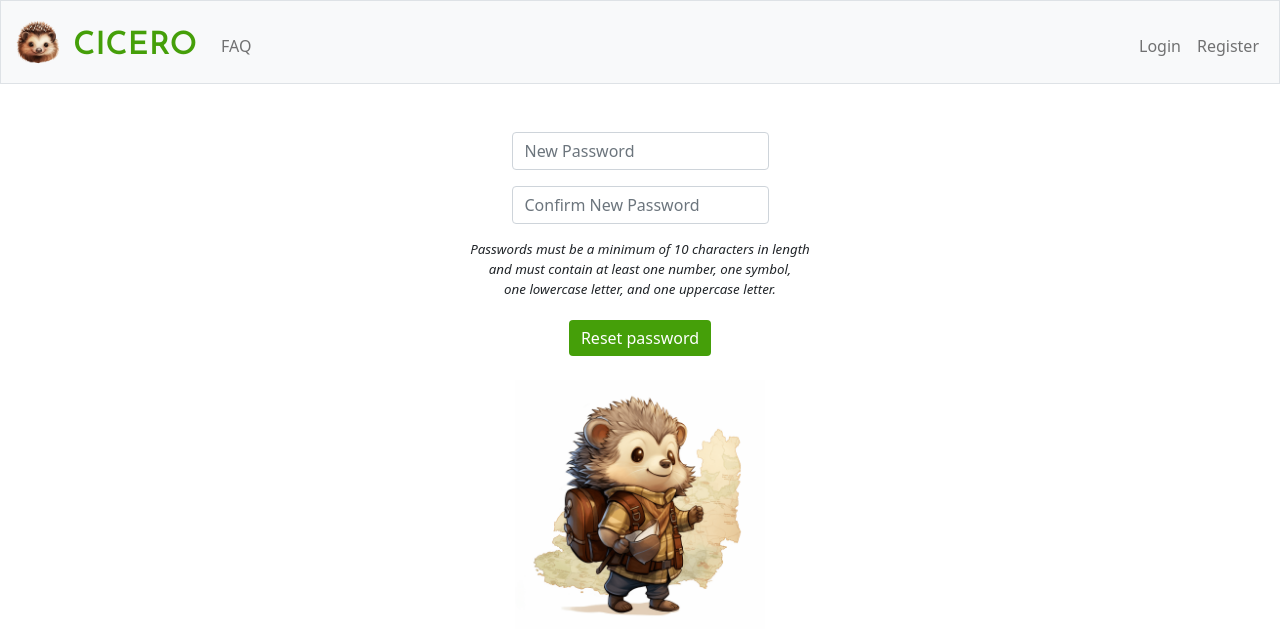
After one commit to riccardoscloud/cicero, a Flask app: page /password_reset_callback/1 in a window 1280 px wide. The commit adds this page. Shown: the top 629 px of the page. Run offline with Flask 3, Linux system fonts and the light colour scheme.

```diff
--- a/app.py
+++ b/app.py
@@ -3,7 +3,6 @@ import os
 import sqlalchemy
 import requests
 import json
-import smtplib
 
 from flask import Flask, redirect, render_template, request, url_for, Response
 from flask_login import LoginManager, current_user, login_required, login_user, logout_user, UserMixin
@@ -11,7 +10,7 @@ from werkzeug.security import check_password_hash, generate_password_hash
 from oauthlib.oauth2 import WebApplicationClient
 from sqlalchemy import create_engine
 from dotenv import load_dotenv
-from datetime import datetime
+from datetime import datetime, timedelta
 from itsdangerous import URLSafeSerializer
 
 from helpers import apology, email_check, password_check, generate_email_password_reset, send_email_password_reset
@@ -656,10 +655,67 @@ def send_password_reset():
 
         # Extract user_id from DB
         USER_ID = rows[0][0]
+
         # Generate reset string
         RESET_STRING = signing_key.dumps([USER_ID])
+
+        # Set an expiration time for the reset code
+        expiration_time = datetime.utcnow() + timedelta(hours=2)
+        EXPIRATION_TS = expiration_time
+        #.strftime("%m-%d-%Y, %H:%M:%S")
+
+        # DB insert new user
+#        try:
+        with db.connect() as conn:
+            stmt1 = sqlalchemy.text("INSERT INTO password_resets (user_id, expiration_ts, secret_key) VALUES (:user_id, :expiration_ts, :secret_key)")
+            conn.execute(stmt1, parameters={"user_id": USER_ID, "expiration_ts": EXPIRATION_TS, "secret_key": RESET_STRING})
+            conn.commit()
+#        except:
+#            return apology("db insert error", 400)
 
         # Send the password reset email
         send_email_password_reset(MAIL_RECIPIENT, RESET_STRING)
 
     return redirect(url_for("index"))
+
+@app.route("/password_reset_callback/<reset_string>", methods = ["GET", "POST"])
+def password_reset_callback(reset_string):
+
+    if request.method == "POST":
+
+        new_pass_1 = request.form.get("password")
+        new_pass_2 = request.form.get("confirmation")
+
+        # Ensure new password was submitted and is confirmed
+        if not new_pass_1 or new_pass_1 != new_pass_2:
+            return apology("must provide two matching passwords", 403)
+
+        # Check new password is secure
+        check = password_check(new_pass_1)
+        if not check["password_ok"]:
+            return apology("password needs min 10 characters, 1 digit, 1 symbol, 1 lower and 1 uppercase letter", 403)
+
+        # Hash new password
+        hash = generate_password_hash(new_pass_1)
+
+        # TODO
+        '''
+        # Update DB record
+        stmt2 = sqlalchemy.text("UPDATE users SET hash = :new_hash WHERE cicero_id = :id;")
+        try:
+            with db.connect() as conn:
+                conn.execute(stmt2, parameters={"new_hash": hash, "id": user_id})
+                conn.commit()
+        except:
+            return apology("db access error", 400)
+
+        '''
+
+        # Redirect to account page
+        return redirect(url_for("login"))
+
+    else:
+
+        # TODO : check that reset_string matches db entry
+
+        return render_template("/password_reset_callback.html")
--- a/schema.txt
+++ b/schema.txt
@@ -20,6 +20,6 @@ CREATE TABLE trips (
 CREATE TABLE password_resets (
     pwd_reset_id INTEGER PRIMARY KEY,
     user_id INTEGER FOREIGN_KEY REFERENCES users(cicero_id),
-    expiration_ts VARCHAR(20),
+    expiration_ts VARCHAR(30),
     secret_key VARCHAR(30) NOT NULL
-)
+    );
--- /dev/null
+++ b/templates/password_reset_callback.html
@@ -0,0 +1,22 @@
+{% extends "layout.html" %}
+
+{% block title %}
+    Password reset callback
+{% endblock %}
+
+{% block main %}
+    <form action="/password_reset_callback" method="post">
+        <div class="mb-3">
+            <input class="form-control mx-auto w-auto" id="password" name="password" placeholder="New Password" type="password">
+        </div>
+        <div class="mb-3">
+            <input class="form-control mx-auto w-auto" id="confirmation" name="confirmation" placeholder="Confirm New Password" type="password">
+        </div>
+        <div style="font-size: smaller; font-weight: lighter; font-style: italic;">
+            Passwords must be a minimum of 10 characters in length<br>
+            and must contain at least one number, one symbol,<br>
+            one lowercase letter, and one uppercase letter.<br><br>
+        </div>
+        <button class="btn btn-primary" type="submit">Reset password</button>
+    </form>
+{% endblock %}
--- a/templates/register.html
+++ b/templates/register.html
@@ -33,8 +33,4 @@
             <button class="btn btn-primary" type="submit">Login with Google</button>
         </form>
     </div>
-
-    <script>
-
-    </script>
 {% endblock %}
```
Also changed, not shown: helpers.py (+5 -5 lines).
